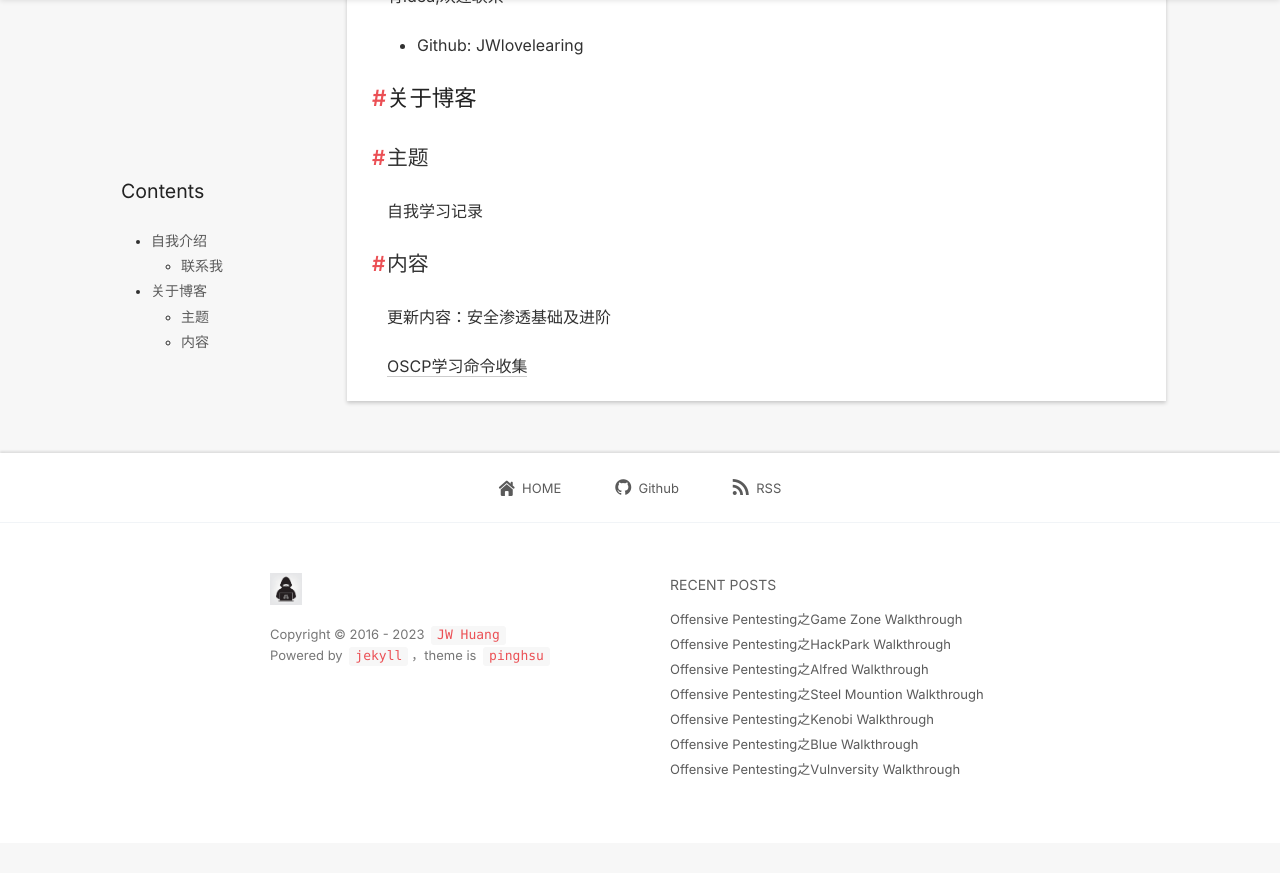
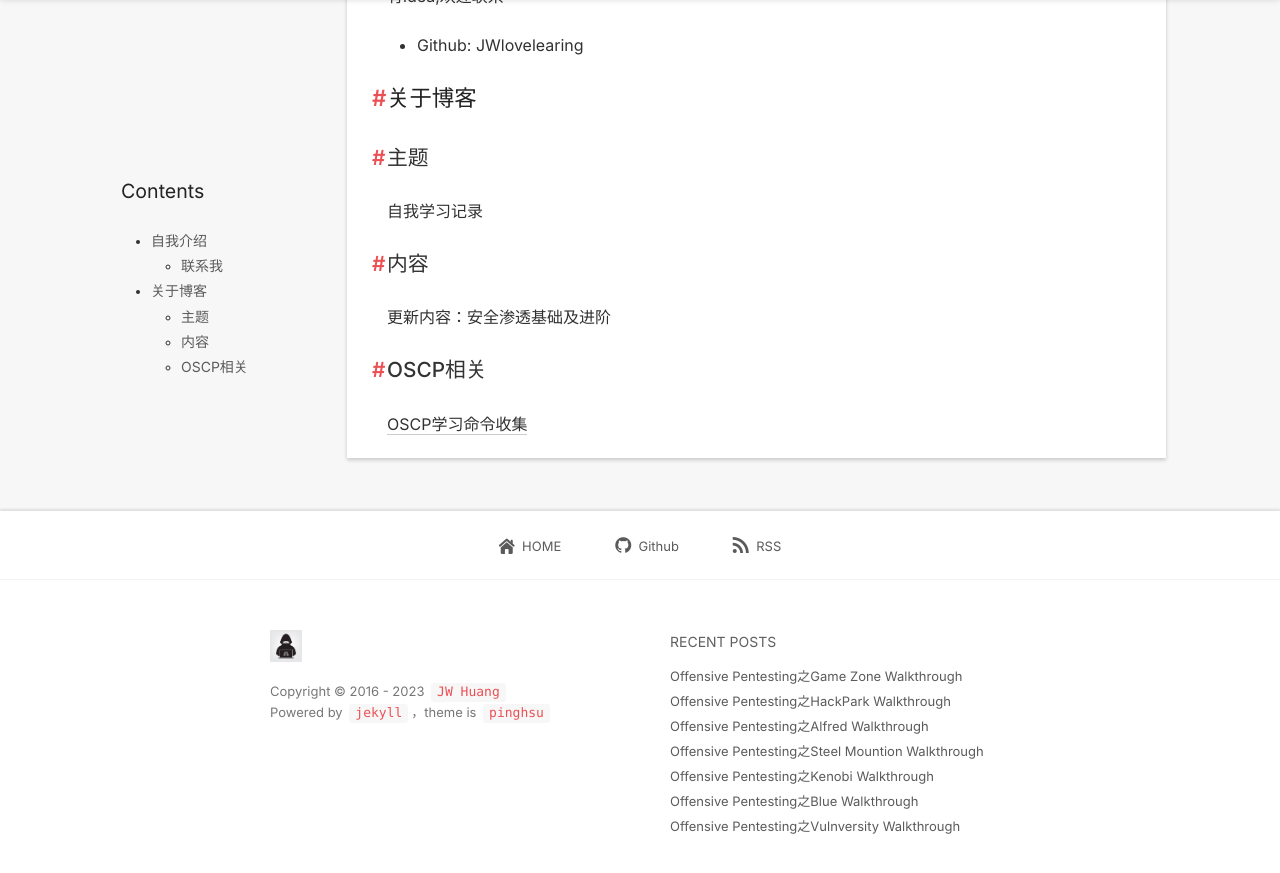
Before and after one commit to JWlovelearning/JWlovelearning.github.io, a Jekyll site: the page built from about.md, in a window 1280 px wide and 900 px high, scrolled down 505 px. Shown: the top 873 px of the window. Built offline with Jekyll 4.4.1, drawn with Linux system fonts in a browser that asks for light colours; nearby versions of some CDN libraries; comment, search, counter and statistics services are not loaded; before the commit the page ends 1348 px from its top, so only the background shows below that.

Commit message:
Update about.md

```diff
--- a/about.md
+++ b/about.md
@@ -31,4 +31,6 @@ title: About Me
 
 更新内容：安全渗透基础及进阶
 
-[OSCP学习命令收集](https://docs.qq.com/doc/DRnhZYlVzQllGaWxV)
+## OSCP相关
+
+[OSCP学习命令收集](https://docs.qq.com/s/3qmVv6jV5DbDARBeZHcqeq)
```
